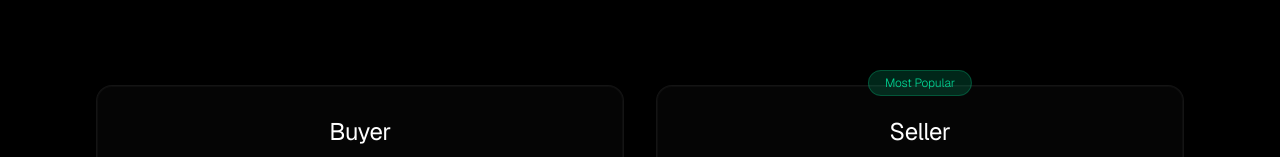
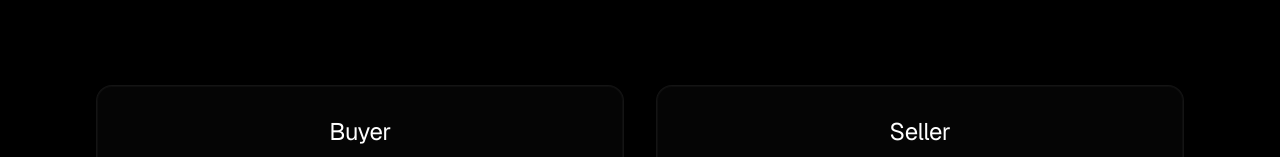
Before and after one commit to nav2424/rift, a Next.js app: page /pricing in a window 1280 px wide. Shown: the part 360-517 px from the top of the page. Built offline with nearby package versions, Linux system fonts and the light colour scheme; no server answers.

Commit message:
Remove 'Most Popular' badge from seller card

```diff
--- a/app/pricing/page.tsx
+++ b/app/pricing/page.tsx
@@ -124,11 +124,6 @@ export default function Pricing() {
 
             {/* Seller Card */}
             <GlassCard className="p-8 relative border-white/20 bg-white/5">
-              <div className="absolute -top-4 left-1/2 transform -translate-x-1/2">
-                <span className="px-4 py-1 rounded-full bg-emerald-500/20 text-emerald-400 border border-emerald-500/30 text-xs font-light">
-                  Most Popular
-                </span>
-                  </div>
               <div className="text-center mb-8">
                 <h3 className="text-2xl font-light text-white mb-2">{sellerCard.title}</h3>
                 <p className="text-white/60 font-light text-sm mb-6">{sellerCard.description}</p>
```
